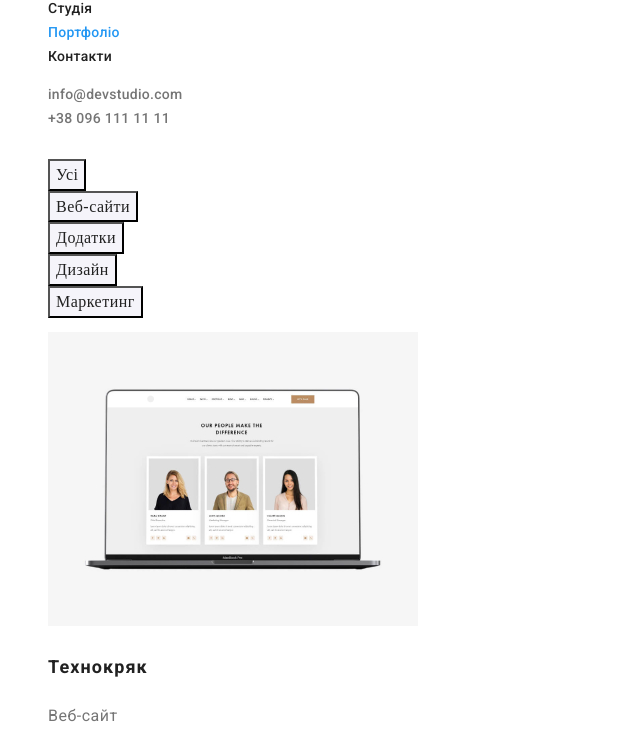
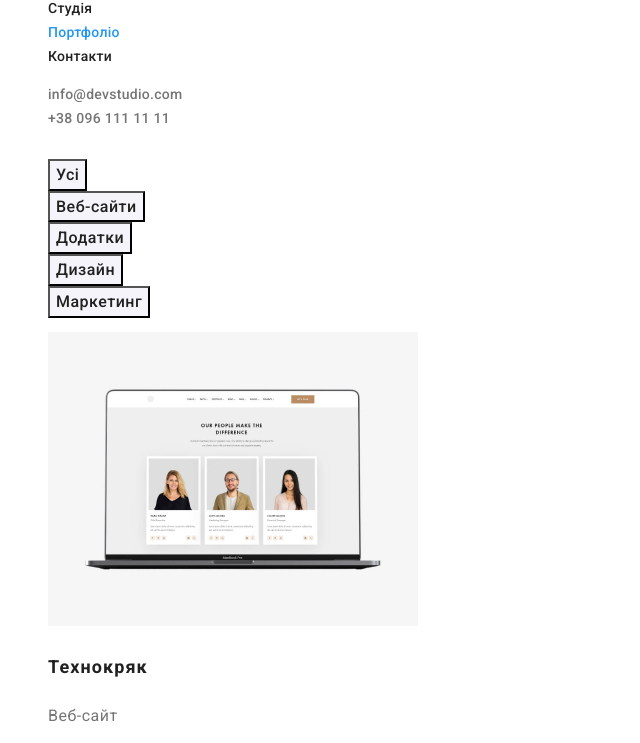
Before and after one commit to olegpoli/goit-markup-hw-02, a plain HTML site: page portfolio.html in a window 1280 px wide. Shown: the part 57-800 px from the top of the page, without its empty margins (0-640 px from the left). Drawn offline with Linux system fonts and the light colour scheme.

Commit message:
перехід до 3 завдання

```diff
--- a/css/styles.css
+++ b/css/styles.css
@@ -229,7 +229,7 @@ letter-spacing: 0.03em;
   color:var(--color-text-filter-but ) ;
   background-color: var(--color-background-filter-but) ;
     cursor: pointer;
-    font-family: 'inherit';
+    font-family: inherit;
     font-style: normal;
     font-weight: 500;
     font-size: 16px;
```
